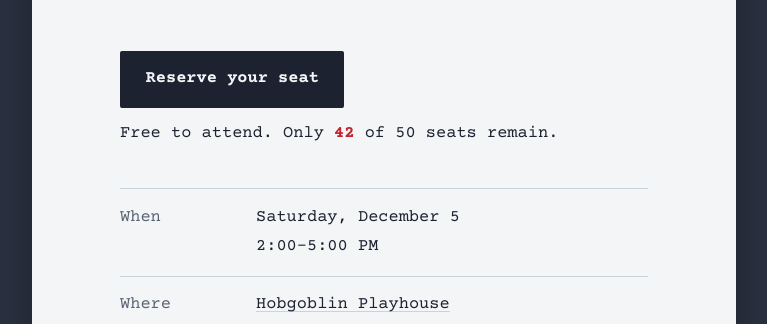
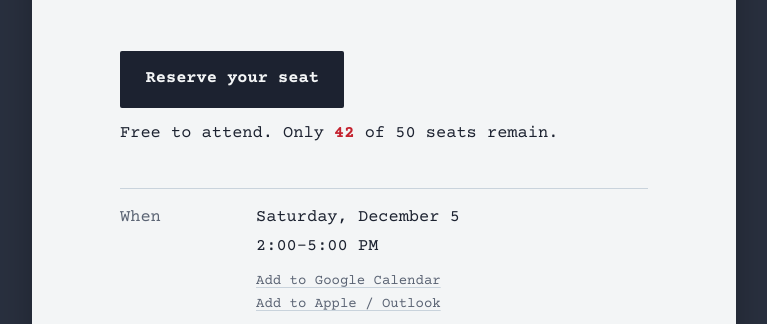
Before and after one commit to lmeraz/dotelltheater.github.io, a plain HTML site: page index.html in a window 1280 px wide. Shown: the part 473-797 px from the top of the page, without its empty margins (256-1023 px from the left). Drawn offline with nearby package versions, Linux system fonts and the light colour scheme.

Commit message:
feat: add Google Calendar and .ics calendar links
Co-Authored-By: Claude Opus 5.5 <noreply@anthropic.com>

```diff
--- a/index.html
+++ b/index.html
@@ -91,7 +91,10 @@
       list-style: none;
     }
 
-    .cast .role { color: var(--graphite); }
+    .cast .role {
+      color: var(--graphite);
+      white-space: nowrap;
+    }
 
     .license {
       margin-top: .75rem;
@@ -145,6 +148,13 @@
     }
 
     .row a:hover { text-decoration-color: var(--ink); }
+
+    .add-cal {
+      margin: .5rem 0 0;
+      font-size: .875rem;
+    }
+
+    .row .add-cal a { color: var(--graphite); }
 
     .seats {
       margin: 0;
@@ -227,7 +237,13 @@
     <dl class="details">
       <div class="row">
         <dt>When</dt>
-        <dd>Saturday, December 5<br>2:00–5:00 PM</dd>
+        <dd>
+          Saturday, December 5<br>2:00–5:00 PM
+          <p class="add-cal">
+            <a href="https://calendar.google.com/calendar/render?action=TEMPLATE&amp;text=Seminar%20by%20Theresa%20Rebeck%20%E2%80%94%20a%20staged%20reading&amp;dates=20261205T140000/20261205T170000&amp;ctz=America/Los_Angeles&amp;location=Hobgoblin%20Playhouse%2C%201516%20N%20Gardner%20St%2C%20Los%20Angeles%2C%20CA%2090046&amp;details=Do%20Tell%20Theater%20presents%20a%20staged%20reading%20of%20Seminar%20by%20Theresa%20Rebeck.%20Free%20to%20attend.%0Ahttps%3A%2F%2Fdotelltheater.com" target="_blank" rel="noopener">Add to Google Calendar</a><br>
+            <a href="seminar.ics">Add to Apple / Outlook</a>
+          </p>
+        </dd>
       </div>
       <div class="row">
         <dt>Where</dt>
```
Also changed, not shown: 1 other file.
